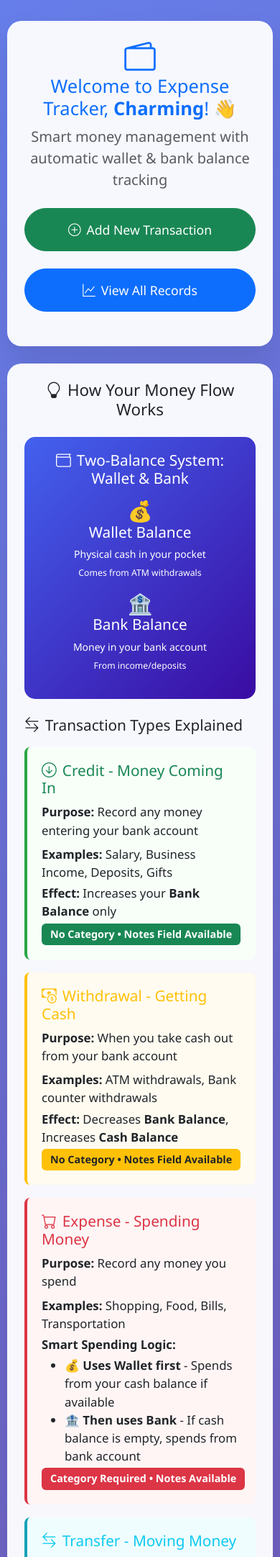
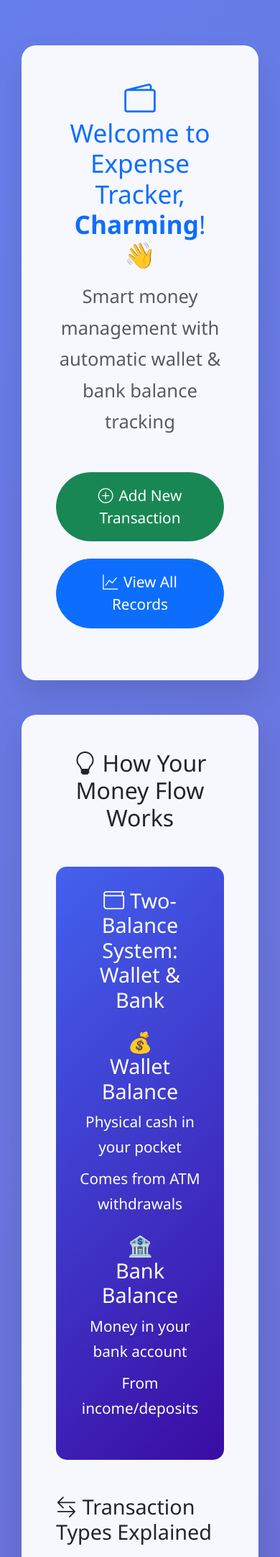
Before and after one commit to charmin16/lifetracker, a Django app: page /expense-home/ in a window 390 px wide; the page is wider, and only the part inside the window is pictured. Shown: the top 2163 px of that part at 72% size. Run offline with Django 5.2, Linux system fonts and the light colour scheme; a user stored in the database is signed in.

Commit message:
make some minor design adjustments

```diff
--- a/mysite/myapp/templates/home.html
+++ b/mysite/myapp/templates/home.html
@@ -16,13 +16,14 @@
       background: linear-gradient(135deg, #667eea 0%, #764ba2 100%);
       min-height: 100vh;
       font-family: 'Segoe UI', Tahoma, Geneva, Verdana, sans-serif;
-      font-size: 16px; /* Increased base font size */
+      font-size: 22px; /* Significantly larger base font size */
+      line-height: 1.7; /* Better line spacing for readability */
     }
 
     .container {
-      max-width: 1200px; /* Increased from default 1140px */
-      padding-left: 15px;
-      padding-right: 15px;
+      max-width: 1200px;
+      padding-left: 25px; /* More side padding */
+      padding-right: 25px;
     }
 
     .main-card {
@@ -37,49 +38,49 @@
       background: linear-gradient(135deg, #4361ee 0%, #3a0ca3 100%);
       color: white;
       border-radius: 15px;
-      padding: 30px; /* Increased padding */
-      margin: 25px 0;
+      padding: 40px; /* More padding */
+      margin: 35px 0;
     }
 
     .transaction-flow {
       background: #f8f9fa;
       border-radius: 10px;
-      padding: 20px; /* Increased padding */
-      margin: 20px 0;
+      padding: 30px; /* More padding */
+      margin: 30px 0;
     }
 
     .flow-step {
       display: flex;
       align-items: center;
-      margin: 12px 0;
-      padding: 15px; /* Increased padding */
+      margin: 20px 0;
+      padding: 22px; /* More padding */
       background: white;
       border-radius: 8px;
       border-left: 4px solid var(--primary-color);
-      font-size: 1.05rem; /* Larger font */
+      font-size: 1.3rem; /* Larger font */
     }
 
     .step-icon {
-      width: 45px; /* Slightly larger */
-      height: 45px;
+      width: 60px; /* Larger */
+      height: 60px;
       background: var(--primary-color);
       color: white;
       border-radius: 50%;
       display: flex;
       align-items: center;
       justify-content: center;
-      margin-right: 15px;
+      margin-right: 20px;
       flex-shrink: 0;
-      font-size: 1.2rem; /* Larger icon text */
+      font-size: 1.6rem; /* Larger icon text */
     }
 
     .transaction-type {
       border-left: 4px solid;
-      padding: 20px; /* Increased padding */
-      margin: 18px 0;
+      padding: 30px; /* More padding */
+      margin: 25px 0;
       background: #f8f9fa;
       border-radius: 8px;
-      font-size: 1.05rem; /* Larger font */
+      font-size: 1.3rem; /* Larger font */
     }
 
     .credit { border-color: #28a745; background: #f8fff9; }
@@ -88,89 +89,130 @@
     .expense { border-color: #dc3545; background: #fff5f5; }
 
     .money-flow {
-      font-size: 1.4rem; /* Larger font */
+      font-size: 2rem; /* Larger font */
       font-weight: bold;
       text-align: center;
-      margin: 12px 0;
-      padding: 12px;
+      margin: 20px 0;
+      padding: 20px;
       background: #e8f4ff;
       border-radius: 8px;
     }
 
-    /* Larger text sizes throughout */
-    h2 { font-size: 2.2rem; } /* Increased from ~1.8rem */
-    h4 { font-size: 1.8rem; } /* Increased */
-    h5 { font-size: 1.5rem; } /* Increased */
-    h6 { font-size: 1.3rem; } /* Increased */
+    /* Even larger text sizes throughout */
+    h2 { font-size: 3.2rem; } /* Much larger */
+    h4 { font-size: 2.5rem; } /* Larger */
+    h5 { font-size: 2.2rem; } /* Larger */
+    h6 { font-size: 1.8rem; } /* Larger */
 
-    .lead { font-size: 1.25rem; } /* Larger lead text */
+    .lead {
+      font-size: 1.6rem; /* Larger lead text */
+      line-height: 1.7; /* Better readability */
+    }
 
     .btn-lg {
-      font-size: 1.1rem; /* Larger button text */
-      padding: 14px 30px;
+      font-size: 1.5rem; /* Larger button text */
+      padding: 18px 40px;
     }
 
     .badge {
-      font-size: 0.9rem; /* Slightly larger badges */
-      padding: 8px 12px;
+      font-size: 1.2rem; /* Larger badges */
+      padding: 12px 18px;
+    }
+
+    /* Make all text more readable */
+    p, li, span, small {
+      font-size: 1.3rem; /* Larger base text */
+      line-height: 1.7; /* Better spacing */
+    }
+
+    .alert {
+      font-size: 1.3rem; /* Larger alert text */
     }
 
     /* Better spacing for mobile */
     @media (max-width: 768px) {
       .container {
         max-width: 100%;
-        padding-left: 10px;
-        padding-right: 10px;
+        padding-left: 20px;
+        padding-right: 20px;
       }
 
       body {
-        font-size: 15px;
-        padding: 10px;
+        font-size: 20px; /* Still large on mobile */
+        padding: 20px;
       }
 
-      h2 { font-size: 1.8rem; }
-      h4 { font-size: 1.5rem; }
-      h5 { font-size: 1.3rem; }
+      h2 { font-size: 2.5rem; }
+      h4 { font-size: 2.2rem; }
+      h5 { font-size: 2rem; }
 
       .main-card .card-body {
-        padding: 25px 20px;
+        padding: 35px 30px;
       }
 
       .wallet-system {
+        padding: 30px;
+        margin: 30px 0;
+      }
+
+      .transaction-type {
+        padding: 25px;
+        font-size: 1.2rem;
+      }
+
+      .flow-step {
         padding: 20px;
-        margin: 20px 0;
+        font-size: 1.2rem;
       }
     }
 
     @media (max-width: 576px) {
       body {
-        font-size: 14px;
-        padding: 5px;
+        font-size: 18px;
+        padding: 15px;
       }
 
       .container {
-        padding-left: 5px;
-        padding-right: 5px;
+        padding-left: 15px;
+        padding-right: 15px;
       }
 
       .main-card .card-body {
-        padding: 20px 15px;
+        padding: 30px 25px;
       }
 
-      h2 { font-size: 1.6rem; }
-      h4 { font-size: 1.4rem; }
+      h2 { font-size: 2.2rem; }
+      h4 { font-size: 2rem; }
+      h5 { font-size: 1.8rem; }
+
+      /* Ensure buttons are still large */
+      .btn-lg {
+        font-size: 1.3rem;
+        padding: 16px 30px;
+      }
+    }
+
+    /* Extra large screens */
+    @media (min-width: 1400px) {
+      .container {
+        max-width: 1300px;
+      }
+
+      body {
+        font-size: 24px;
+      }
     }
   </style>
 </head>
 <body>
-  <div class="container py-4"> <!-- Reduced vertical padding to use space better -->
+  <div class="container py-5"> <!-- Increased padding for better spacing -->
     <!-- Header Card -->
-    <div class="card main-card mb-4">
-      <div class="card-body text-center p-4"> <!-- Reduced padding -->
-        <div class="mb-4">
-          <i class="bi bi-wallet2 display-1 text-primary mb-3"></i>
+    <div class="card main-card mb-5"> <!-- More margin -->
+      <div class="card-body text-center p-5"> <!-- More padding -->
+        <div class="mb-5"> <!-- More margin -->
+          <i class="bi bi-wallet2 display-1 text-primary mb-4"></i> <!-- Larger icon margin -->
           <h2 class="text-primary">Welcome to Expense Tracker, <strong>{{ user.username|title }}</strong>! 👋</h2>
-          <p class="text-muted lead">Smart money management with automatic wallet & bank balance tracking</p>
+          <p class="text-muted lead mt-3">Smart money management with automatic wallet & bank balance tracking</p>
         </div>
 
         <!-- Quick Actions -->
@@ -191,54 +233,54 @@
 
     <!-- Wallet System Explanation -->
     <div class="card main-card">
-      <div class="card-body p-4"> <!-- Reduced padding -->
-        <h4 class="text-center mb-4"><i class="bi bi-lightbulb me-2"></i>How Your Money Flow Works</h4>
+      <div class="card-body p-5"> <!-- More padding -->
+        <h4 class="text-center mb-5"><i class="bi bi-lightbulb me-2"></i>How Your Money Flow Works</h4>
 
         <!-- Dual Balance System -->
         <div class="wallet-system">
-          <h5 class="text-center mb-3"><i class="bi bi-wallet me-2"></i>Two-Balance System: Wallet & Bank</h5>
+          <h5 class="text-center mb-4"><i class="bi bi-wallet me-2"></i>Two-Balance System: Wallet & Bank</h5>
           <div class="row text-center">
-            <div class="col-md-6 mb-3">
+            <div class="col-md-6 mb-4">
               <div class="display-6">💰</div>
               <h6>Wallet Balance</h6>
-              <p class="mb-1">Physical cash in your pocket</p>
+              <p class="mb-2">Physical cash in your pocket</p>
               <small>Comes from ATM withdrawals</small>
             </div>
-            <div class="col-md-6 mb-3">
+            <div class="col-md-6 mb-4">
               <div class="display-6">🏦</div>
               <h6>Bank Balance</h6>
-              <p class="mb-1">Money in your bank account</p>
+              <p class="mb-2">Money in your bank account</p>
               <small>From income/deposits</small>
             </div>
           </div>
         </div>
 
         <!-- Transaction Types Explained -->
-        <div class="mt-4">
+        <div class="mt-5">
           <h5><i class="bi bi-arrow-left-right me-2"></i>Transaction Types Explained</h5>
 
           <div class="transaction-type credit">
             <h6 class="text-success"><i class="bi bi-arrow-down-circle me-2"></i>Credit - Money Coming In</h6>
-            <p class="mb-2"><strong>Purpose:</strong> Record any money entering your bank account</p>
-            <p class="mb-1"><strong>Examples:</strong> Salary, Business Income, Deposits, Gifts</p>
-            <p class="mb-1"><strong>Effect:</strong> Increases your <strong>Bank Balance</strong> only</p>
+            <p class="mb-3"><strong>Purpose:</strong> Record any money entering your bank account</p>
+            <p class="mb-2"><strong>Examples:</strong> Salary, Business Income, Deposits, Gifts</p>
+            <p class="mb-2"><strong>Effect:</strong> Increases your <strong>Bank Balance</strong> only</p>
             <span class="badge bg-success">No Category • Notes Field Available</span>
           </div>
 
           <div class="transaction-type withdrawal">
             <h6 class="text-warning"><i class="bi bi-cash-coin me-2"></i>Withdrawal - Getting Cash</h6>
-            <p class="mb-2"><strong>Purpose:</strong> When you take cash out from your bank account</p>
-            <p class="mb-1"><strong>Examples:</strong> ATM withdrawals, Bank counter withdrawals</p>
-            <p class="mb-1"><strong>Effect:</strong> Decreases <strong>Bank Balance</strong>, Increases <strong>Cash Balance</strong></p>
+            <p class="mb-3"><strong>Purpose:</strong> When you take cash out from your bank account</p>
+            <p class="mb-2"><strong>Examples:</strong> ATM withdrawals, Bank counter withdrawals</p>
+            <p class="mb-2"><strong>Effect:</strong> Decreases <strong>Bank Balance</strong>, Increases <strong>Cash Balance</strong></p>
             <span class="badge bg-warning text-dark">No Category • Notes Field Available</span>
           </div>
 
           <div class="transaction-type expense">
             <h6 class="text-danger"><i class="bi bi-cart me-2"></i>Expense - Spending Money</h6>
-            <p class="mb-2"><strong>Purpose:</strong> Record any money you spend</p>
-            <p class="mb-1"><strong>Examples:</strong> Shopping, Food, Bills, Transportation</p>
-            <p class="mb-1"><strong>Smart Spending Logic:</strong></p>
-            <ul class="mb-1">
+            <p class="mb-3"><strong>Purpose:</strong> Record any money you spend</p>
+            <p class="mb-2"><strong>Examples:</strong> Shopping, Food, Bills, Transportation</p>
+            <p class="mb-2"><strong>Smart Spending Logic:</strong></p>
+            <ul class="mb-2">
               <li>💰 <strong>Uses Wallet first</strong> - Spends from your cash balance if available</li>
               <li>🏦 <strong>Then uses Bank</strong> - If cash balance is empty, spends from bank account</li>
             </ul>
@@ -247,15 +289,15 @@
 
           <div class="transaction-type transfer">
             <h6 class="text-info"><i class="bi bi-arrow-left-right me-2"></i>Transfer - Moving Money</h6>
-            <p class="mb-2"><strong>Purpose:</strong> Moving money between accounts or digital transfers</p>
-            <p class="mb-1"><strong>Examples:</strong> Bank transfers, Online payments, Account transfers</p>
-            <p class="mb-1"><strong>Effect:</strong> Decreases <strong>Bank Balance</strong> directly</p>
+            <p class="mb-3"><strong>Purpose:</strong> Moving money between accounts or digital transfers</p>
+            <p class="mb-2"><strong>Examples:</strong> Bank transfers, Online payments, Account transfers</p>
+            <p class="mb-2"><strong>Effect:</strong> Decreases <strong>Bank Balance</strong> directly</p>
             <span class="badge bg-info">Category Required • Notes Available</span>
           </div>
         </div>
 
         <!-- Real-Life Example -->
-        <div class="transaction-flow mt-4">
+        <div class="transaction-flow mt-5">
           <h5><i class="bi bi-diagram-3 me-2"></i>Real-Life Example</h5>
 
           <div class="flow-step">
@@ -298,7 +340,7 @@
         </div>
 
         <!-- Key Rules -->
-        <div class="alert alert-info mt-4" style="font-size: 1.05rem;"> <!-- Larger alert text -->
+        <div class="alert alert-info mt-5">
           <h6><i class="bi bi-shield-check me-2"></i>Smart Protection Rules</h6>
           <ul class="mb-0">
             <li>❌ <strong>No overdrafts allowed</strong> - You can't spend more than you have</li>
@@ -309,9 +351,9 @@
         </div>
 
         <!-- Quick Start -->
-        <div class="text-center mt-4">
+        <div class="text-center mt-5">
           <h5>Ready to Start?</h5>
-          <p class="text-muted" style="font-size: 1.1rem;">Begin by adding your first transaction below</p>
+          <p class="text-muted">Begin by adding your first transaction below</p>
           <div class="btn-group" role="group">
             <a href="{% url 'create-expense' %}" class="btn btn-success btn-lg">
               <i class="bi bi-plus-circle me-2"></i>Add First Transaction
```
Also changed, not shown: mysite/myapp/models.py (+4 -4 lines), mysite/myapp/templates/list_all.html (+86 -55 lines), mysite/db.sqlite3, mysite/myapp/migrations/0009_alter_expense_category.py (added).
